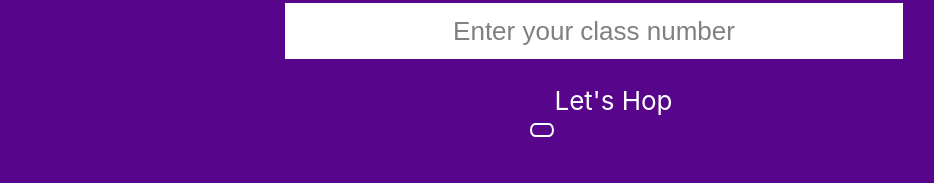
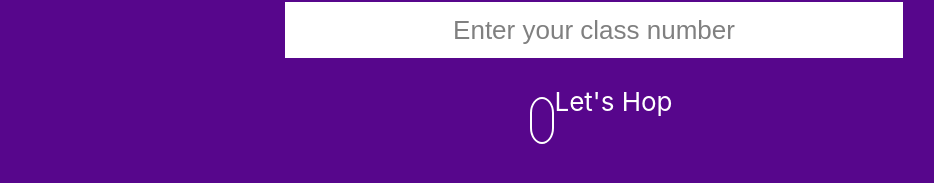
Before and after one commit to software-assignments-spring2021/project-setup-team-kauran-hybrid, a React (Create React App) app in the folder front-end/: page / in a window 1280 px wide. Shown: the part 561-744 px from the top of the page, without its empty margins (46-980 px from the left). Built offline with nearby package versions, Linux system fonts and the light colour scheme.

Commit message:
reverted home loginForm

```diff
--- a/front-end/src/LoginForm.js
+++ b/front-end/src/LoginForm.js
@@ -43,21 +43,21 @@ const LoginForm=(props)=> {
               number:number
               }
             );
-            const prob = await axios(
-              // linking to the back-end instead of to mockaroo now
-              'http://localhost:3000/machine',{
-                  headers:{
-                      number:number,
-                      position:position
-                  }
-              }
-            );
-            setMachineRe(prob.data);
+            // const prob = await axios(
+            //   // linking to the back-end instead of to mockaroo now
+            //   'http://localhost:3000/machine',{
+            //       headers:{
+            //           number:number,
+            //           position:position
+            //       }
+            //   }
+            // );
+            // setMachineRe(prob.data);
 
-            history.push({
-              pathname:"/Results",
-              machineRe:machineRe
-            });
+            // history.push({
+            //   pathname:"/Results",
+            //   machineRe:machineRe
+            // });
 
       }
 
@@ -112,7 +112,7 @@ const LoginForm=(props)=> {
 
               <center>
 
-                <button className="goButton" onClick={handleClickSubmit}/>
+                <a href="/Results" className="goButton" onClick={handleClickSubmit}/>
                   Let's Hop
 
                 {/* </a> */}
```
